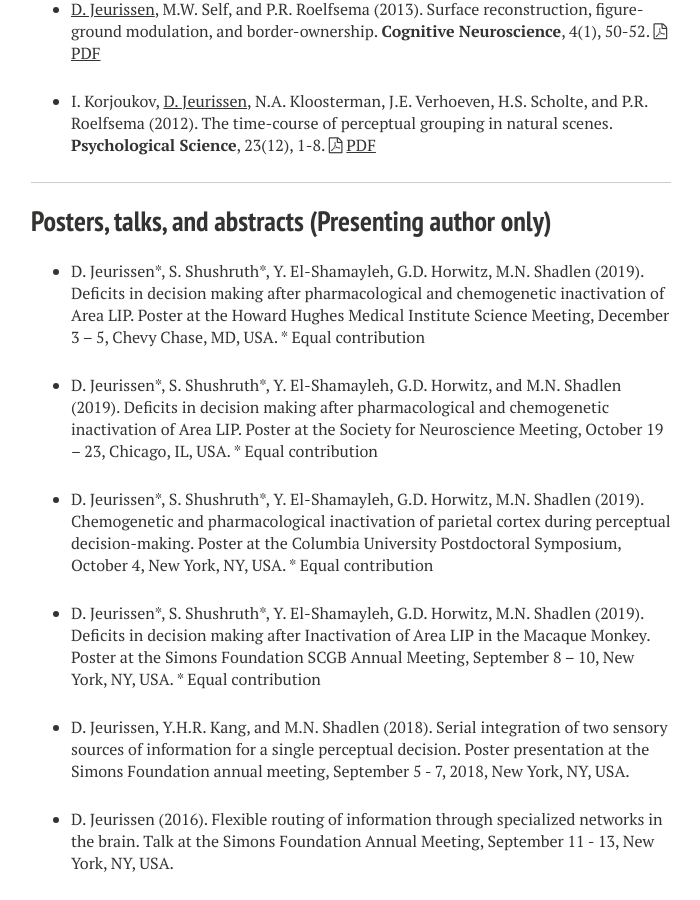
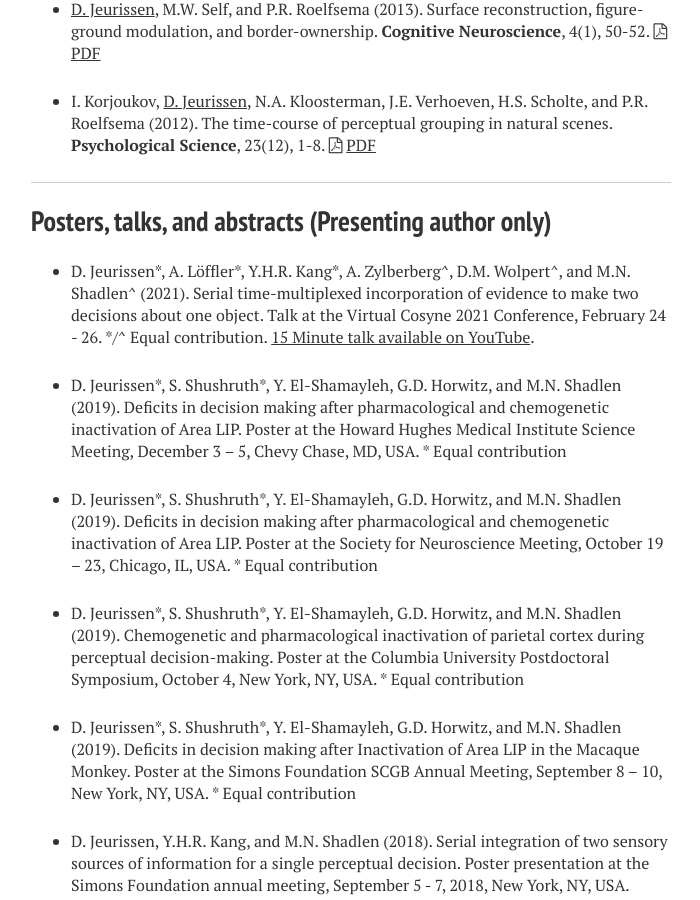
Before and after one commit to DaniqueJeurissen/DaniqueJeurissen.github.io, a Jekyll site: the page built from publications/index.md, in a window 1280 px wide and 900 px high, scrolled down 1632 px. Shown: the whole window, without its empty margins (289-989 px from the left). Built offline with Jekyll 4.4.1, drawn with Linux system fonts in a browser that asks for light colours; nearby versions of some CDN libraries; some of the changed text lies outside the part shown.

Commit message:
Adding link to cosyne talk

```diff
--- a/publications/index.md
+++ b/publications/index.md
@@ -8,7 +8,7 @@ image:
 
 ## Preprints
 
-* Y.H.R. Kang**\***, A. L&#246;ffler**\***, <u>D. Jeurissen</u>**\***, A. Zylberberg^, D.M. Wolpert^, M.N. Shadlen^ (2020). Multiple decisions about one object involve parallel sensory acquisition but time-multiplexed evidence incorporation. [BioRxiv](https://www.biorxiv.org/content/10.1101/2020.10.15.341008v1). Submitted for peer-review.
+* Y.H.R. Kang**\***, A. L&#246;ffler**\***, <u>D. Jeurissen</u>**\***, A. Zylberberg^, D.M. Wolpert^, M.N. Shadlen^ (2020). Multiple decisions about one object involve parallel sensory acquisition but time-multiplexed evidence incorporation. [BioRxiv](https://www.biorxiv.org/content/10.1101/2020.10.15.341008v1). In revision. [Cosyne 2021 Presentation on YouTube](https://youtu.be/hlmezZErgd8).
 <br> **\*/^ Equal contribution**
 
 ---
@@ -42,13 +42,15 @@ image:
 
 ## Posters, talks, and abstracts (Presenting author only)
 
-* D. Jeurissen\*, S. Shushruth\*, Y. El-Shamayleh, G.D. Horwitz, M.N. Shadlen (2019). Deficits in decision making after pharmacological and chemogenetic inactivation of Area LIP. Poster at the Howard Hughes Medical Institute Science Meeting, December 3 – 5, Chevy Chase, MD, USA. \* Equal contribution
+* D. Jeurissen\*, A. L&#246;ffler\*, Y.H.R. Kang\*, A. Zylberberg^, D.M. Wolpert^, and M.N. Shadlen^ (2021). Serial time-multiplexed incorporation of evidence to make two decisions about one object. Talk at the Virtual Cosyne 2021 Conference, February 24 - 26. \*/^ Equal contribution. [15 Minute talk available on YouTube](https://youtu.be/hlmezZErgd8).
+
+* D. Jeurissen\*, S. Shushruth\*, Y. El-Shamayleh, G.D. Horwitz, and M.N. Shadlen (2019). Deficits in decision making after pharmacological and chemogenetic inactivation of Area LIP. Poster at the Howard Hughes Medical Institute Science Meeting, December 3 – 5, Chevy Chase, MD, USA. \* Equal contribution
 
 * D. Jeurissen\*, S. Shushruth\*, Y. El-Shamayleh, G.D. Horwitz, and M.N. Shadlen (2019). Deficits in decision making after pharmacological and chemogenetic inactivation of Area LIP. Poster at the Society for Neuroscience Meeting, October 19 – 23, Chicago, IL, USA. \* Equal contribution
 
-* D. Jeurissen\*, S. Shushruth\*, Y. El-Shamayleh, G.D. Horwitz, M.N. Shadlen (2019). Chemogenetic and pharmacological inactivation of parietal cortex during perceptual decision-making. Poster at the Columbia University Postdoctoral Symposium, October 4, New York, NY, USA. \* Equal contribution
+* D. Jeurissen\*, S. Shushruth\*, Y. El-Shamayleh, G.D. Horwitz, and M.N. Shadlen (2019). Chemogenetic and pharmacological inactivation of parietal cortex during perceptual decision-making. Poster at the Columbia University Postdoctoral Symposium, October 4, New York, NY, USA. \* Equal contribution
 
-* D. Jeurissen\*, S. Shushruth\*, Y. El-Shamayleh, G.D. Horwitz, M.N. Shadlen (2019). Deficits in decision making after Inactivation of Area LIP in the Macaque Monkey. Poster at the Simons Foundation SCGB Annual Meeting, September 8 – 10, New York, NY, USA. \* Equal contribution
+* D. Jeurissen\*, S. Shushruth\*, Y. El-Shamayleh, G.D. Horwitz, and M.N. Shadlen (2019). Deficits in decision making after Inactivation of Area LIP in the Macaque Monkey. Poster at the Simons Foundation SCGB Annual Meeting, September 8 – 10, New York, NY, USA. \* Equal contribution
 
 * D. Jeurissen, Y.H.R. Kang, and M.N. Shadlen (2018). Serial integration of two sensory sources of information for a single perceptual decision. Poster presentation at the Simons Foundation annual meeting, September 5 - 7, 2018, New York, NY, USA.
 
```
